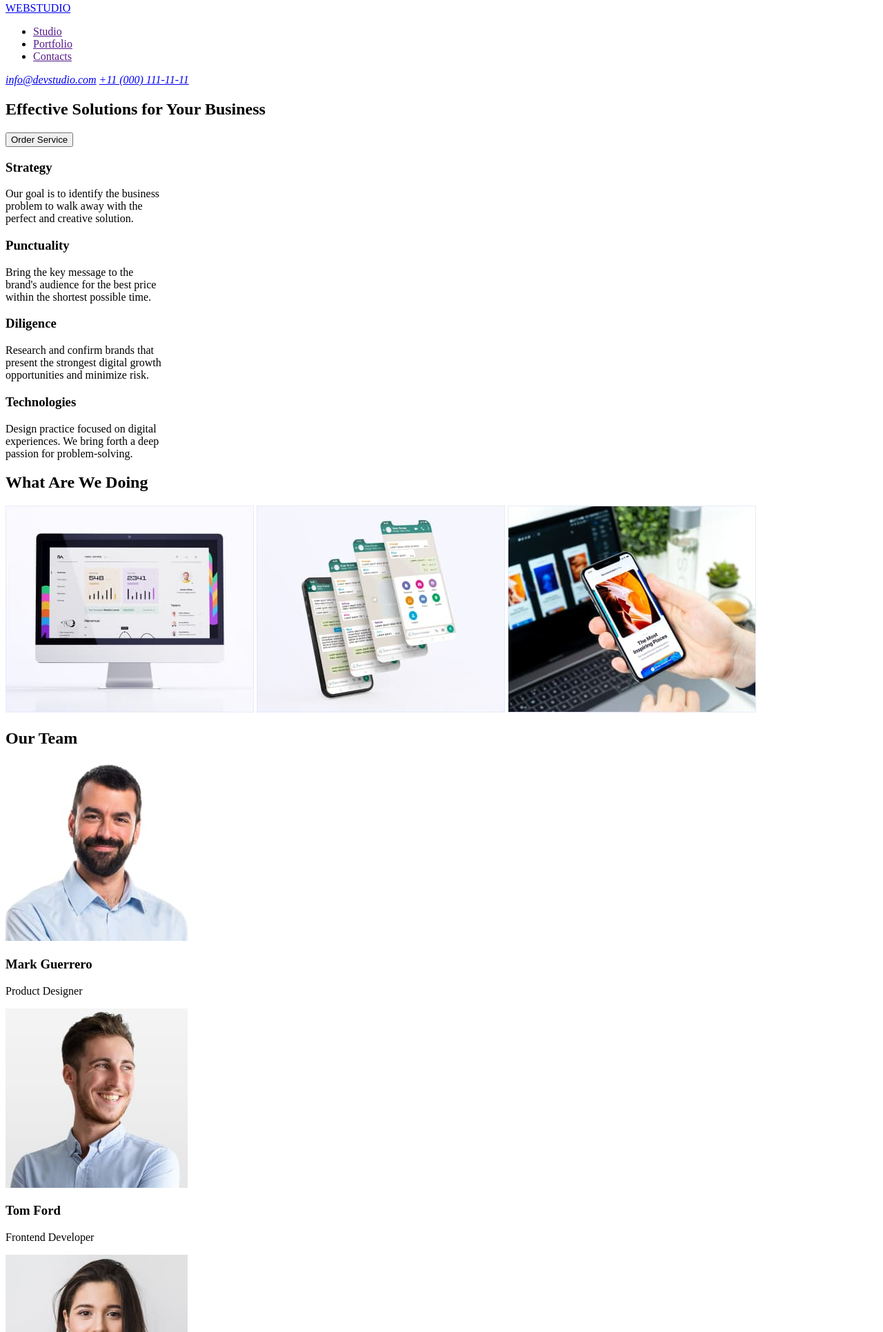
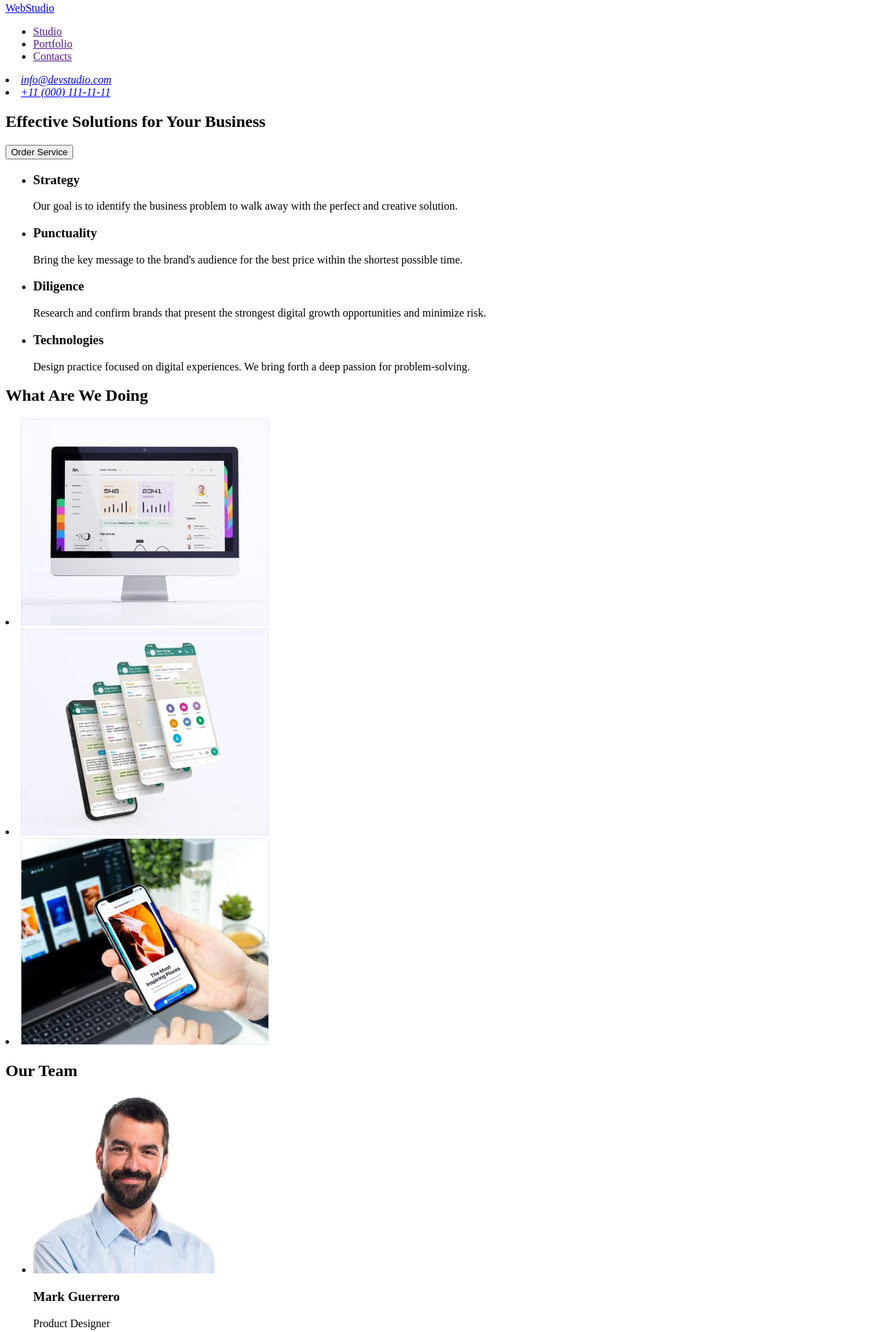
Before and after one commit to AcOo0/goit-markup-hw-01, a plain HTML site: page index.html in a window 1280 px wide. Shown: the part 5-1936 px from the top of the page at 69% size. Drawn offline with Linux system fonts and the light colour scheme.

Commit message:
correction of mistakes1

```diff
--- a/index.html
+++ b/index.html
@@ -7,8 +7,8 @@
   </head>
   <body>
     <header>
-      <a href="/">WEBSTUDIO</a>
       <nav>
+        <a href="./index.html">WebStudio</a>
         <ul>
           <li><a href="">Studio</a></li>
           <li><a href="">Portfolio</a></li>
@@ -16,8 +16,8 @@
         </ul>
       </nav>
       <address>
-        <a href="mailto:info@devstudio.com">info@devstudio.com</a>
-        <a href="tel:+11(000)111-11-11">+11 (000) 111-11-11</a>
+        <li><a href="mailto:info@devstudio.com">info@devstudio.com</a></li>
+        <li><a href="tel:+110001111111">+11 (000) 111-11-11</a></li>
       </address>
     </header>
     <main>
@@ -26,50 +26,74 @@
         <h1>Effective Solutions for Your Business</h1>
         <button type="button">Order Service</button>
       </section>
+
+      <section>
+        <ul>
+          <li>
+            <h3>Strategy</h3>
+            <p>
+              Our goal is to identify the business problem to walk away with the
+              perfect and creative solution.
+            </p>
+          </li>
+          <li>
+            <h3>Punctuality</h3>
+            <p>
+              Bring the key message to the brand's audience for the best price
+              within the shortest possible time.
+            </p>
+          </li>
+          <li>
+            <h3>Diligence</h3>
+            <p>
+              Research and confirm brands that present the strongest digital
+              growth opportunities and minimize risk.
+            </p>
+          </li>
+          <li>
+            <h3>Technologies</h3>
+            <p>
+              Design practice focused on digital experiences. We bring forth a
+              deep passion for problem-solving.
+            </p>
+          </li>
+        </ul>
+      </section>
+
       <!-- What we doing -->
       <section>
-        <h3>Strategy</h3>
-        <p>
-          Our goal is to identify the business <br />
-          problem to walk away with the <br />
-          perfect and creative solution.
-        </p>
-        <h3>Punctuality</h3>
-        <p>
-          Bring the key message to the <br />
-          brand's audience for the best price <br />
-          within the shortest possible time.
-        </p>
-        <h3>Diligence</h3>
-        <p>
-          Research and confirm brands that <br />
-          present the strongest digital growth <br />
-          opportunities and minimize risk.
-        </p>
-        <h3>Technologies</h3>
-        <p>
-          Design practice focused on digital <br />
-          experiences. We bring forth a deep <br />
-          passion for problem-solving.
-        </p>
         <h2>What Are We Doing</h2>
+        <li>
           <img
             src="./img/Rectangle71.jpg"
             width="360"
             height="300"
             alt="Monitor"
           />
-        <img src="./img/Rectangle72.jpg" width="360" height="300" alt="Phone" />
+        </li>
+        <li>
+          <img
+            src="./img/Rectangle72.jpg"
+            width="360"
+            height="300"
+            alt="Phone"
+          />
+        </li>
+        <li>
           <img
             src="./img/Rectangle73.jpg"
             width="360"
             height="300"
             alt="Phone in hand"
           />
+        </li>
       </section>
+
       <!-- Our Team -->
       <section>
         <h2>Our Team</h2>
+        <ul>
+          <li>
             <img
               src="./img/MarkGuerrero.jpg"
               width="264"
@@ -78,9 +102,18 @@
             />
             <h3>Mark Guerrero</h3>
             <p>Product Designer</p>
-        <img src="./img/TomFord.jpg" width="264" height="260" alt="Tom Ford" />
+          </li>
+          <li>
+            <img
+              src="./img/TomFord.jpg"
+              width="264"
+              height="260"
+              alt="Tom Ford"
+            />
             <h3>Tom Ford</h3>
             <p>Frontend Developer</p>
+          </li>
+          <li>
             <img
               src="./img/CamilaGarcia.jpg"
               width="264"
@@ -89,6 +122,8 @@
             />
             <h3>Camila Garcia</h3>
             <p>Marketing</p>
+          </li>
+          <li>
             <img
               src="./img/DanielWilson.jpg"
               width="264"
@@ -97,13 +132,15 @@
             />
             <h3>Daniel Wilson</h3>
             <p>UI Designer</p>
+          </li>
+        </ul>
       </section>
     </main>
+
     <footer>
-      <a href="/">WEBSTUDIO</a>
+      <a href="./index.html">WebStudio</a>
       <p>
-        Increase the flow of customers and <br />
-        sales for your business with digital <br />
+        Increase the flow of customers and sales for your business with digital
         marketing & growth solutions.
       </p>
     </footer>
```
Lines whose indentation alone changed are shown as unchanged.
